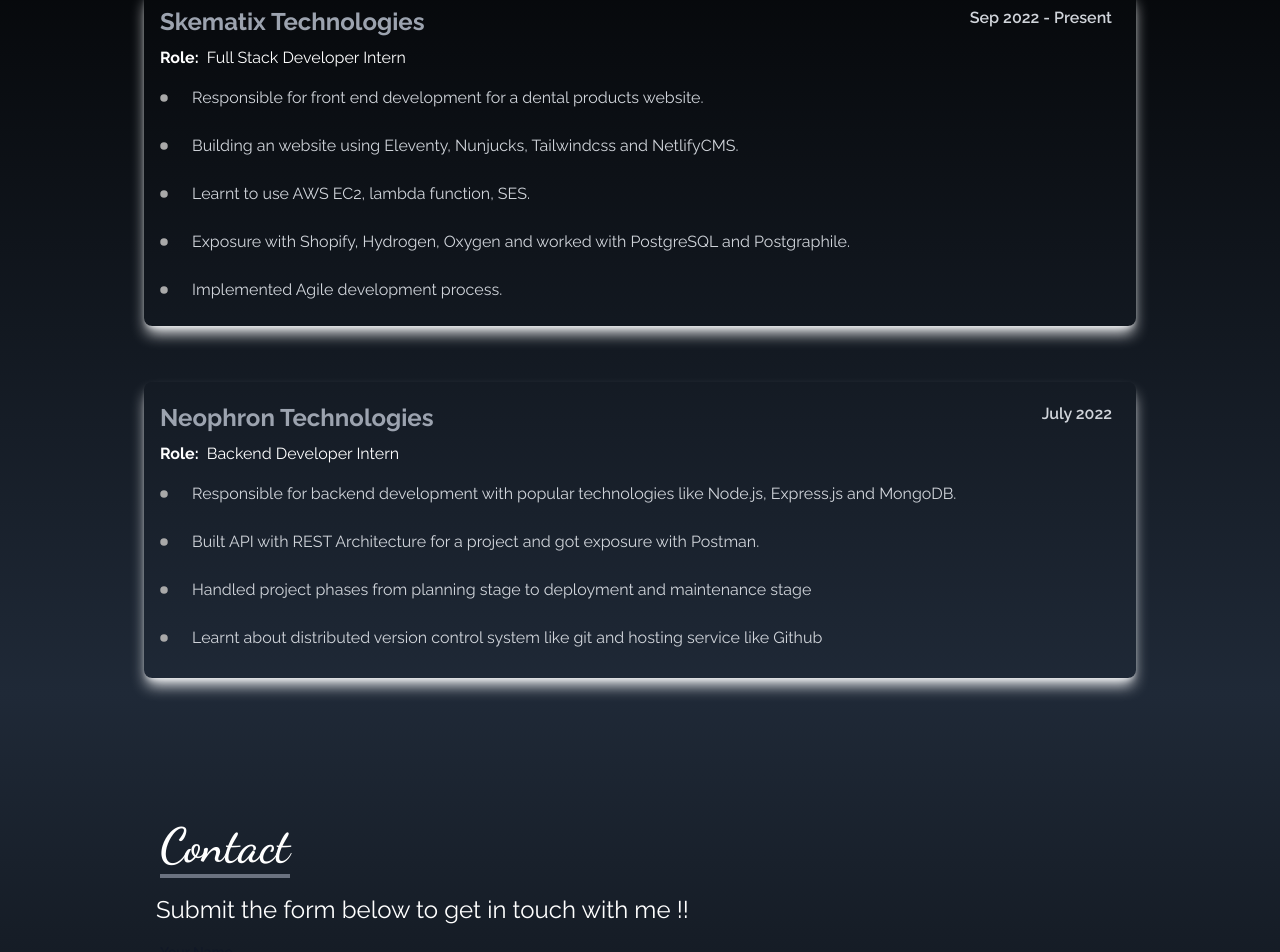
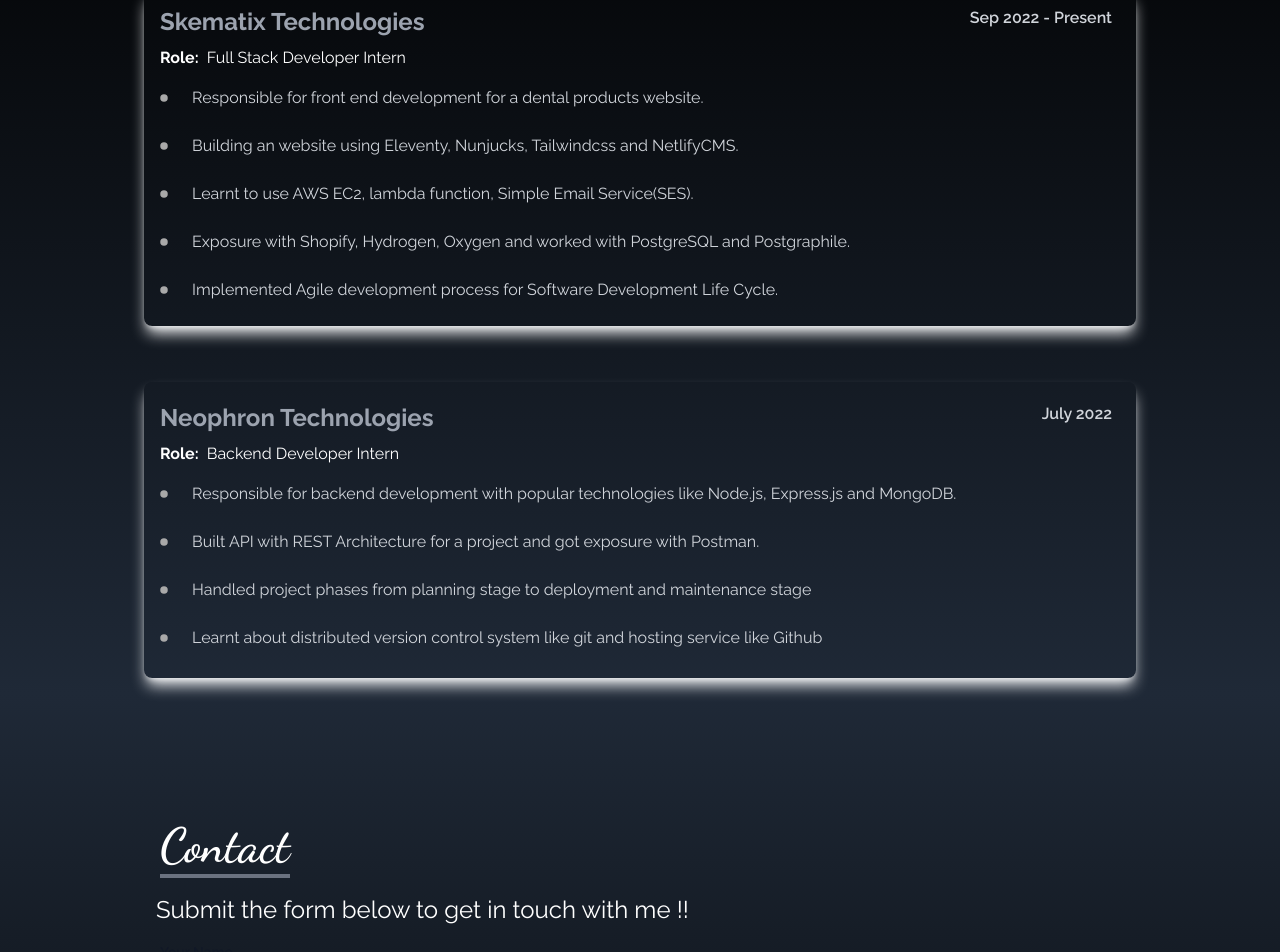
Before and after one commit to Iam-DeepakVel/Official_Portfolio, a React (Create React App) app: page / in a window 1280 px wide. Shown: the part 3307-4259 px from the top of the page. Built offline with nearby package versions, Linux system fonts and the light colour scheme; a web font is replaced by a local one.

Commit message:
Corrected Mistakes

```diff
--- a/src/components/About.js
+++ b/src/components/About.js
@@ -55,7 +55,7 @@ const About = () => {
             in the complete life cycle of website develpment projects, and for
             implementation and maintaining best practice procedures in all areas
             of work. Also in charge of writing content for websites. I believe in life-long learning and always try to find more
-            efficient ways of doing somehing. To find out more about what i can
+            efficient ways of doing something. To find out more about what i can
             do for you, check out my work below.
           </div>
         </div>
--- a/src/components/Experience.js
+++ b/src/components/Experience.js
@@ -49,7 +49,7 @@ const Experience = () => {
           <div className="flex flex-row text-md mt-2">
             <BsDot size={40} color="darkGray" />
             <p className="ml-2 mt-2 text-gray-300">
-              Learnt to use AWS EC2, lambda function, SES.
+              Learnt to use AWS EC2, lambda function, Simple Email Service(SES).
             </p>
           </div>
 
@@ -64,7 +64,7 @@ const Experience = () => {
           <div className="flex flex-row text-md mt-2">
             <BsDot size={40} color="darkGray" />
             <p className="ml-2 mt-2 text-gray-300">
-              Implemented Agile development process.
+              Implemented Agile development process for Software Development Life Cycle.
             </p>
           </div>
         </div>
```
